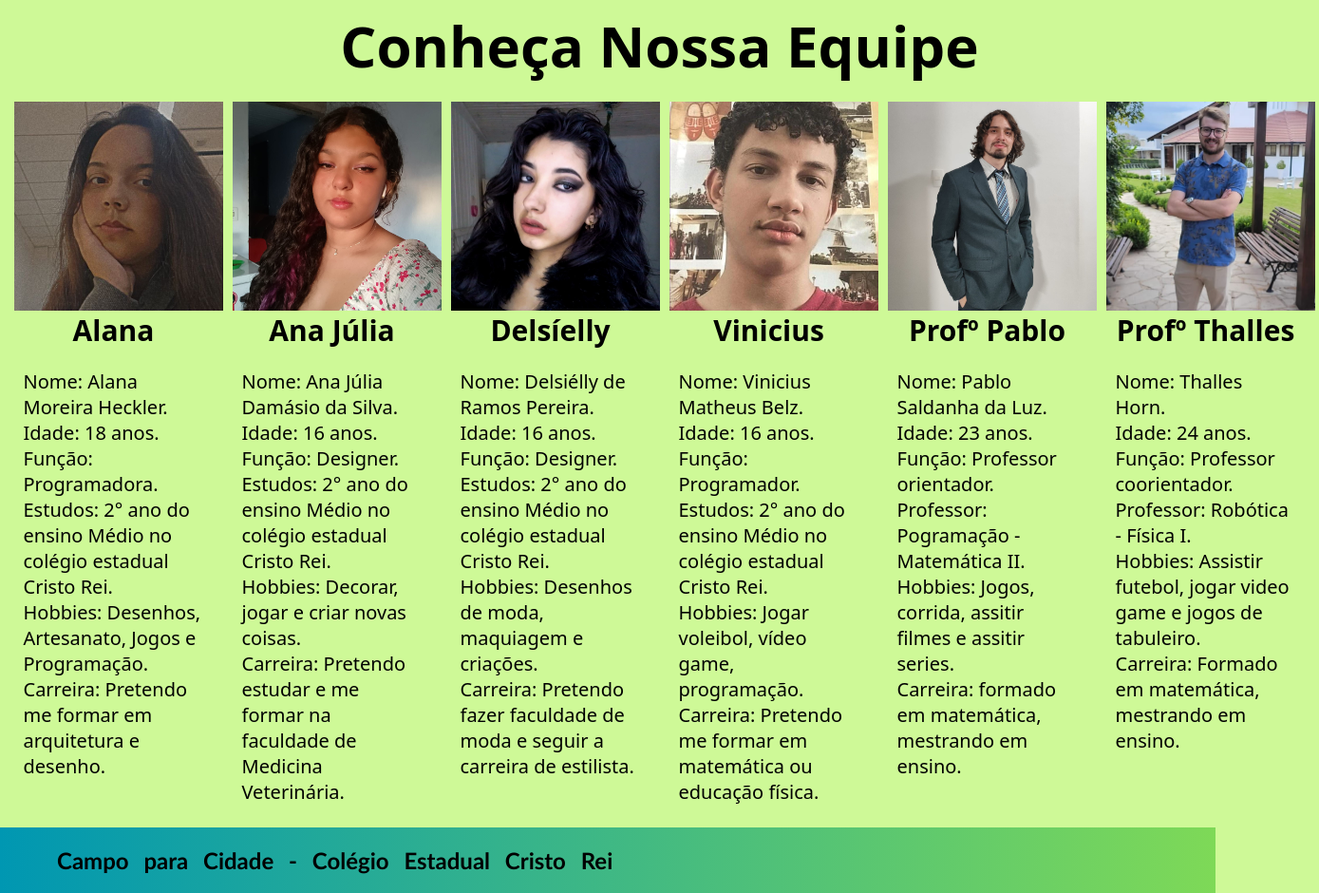
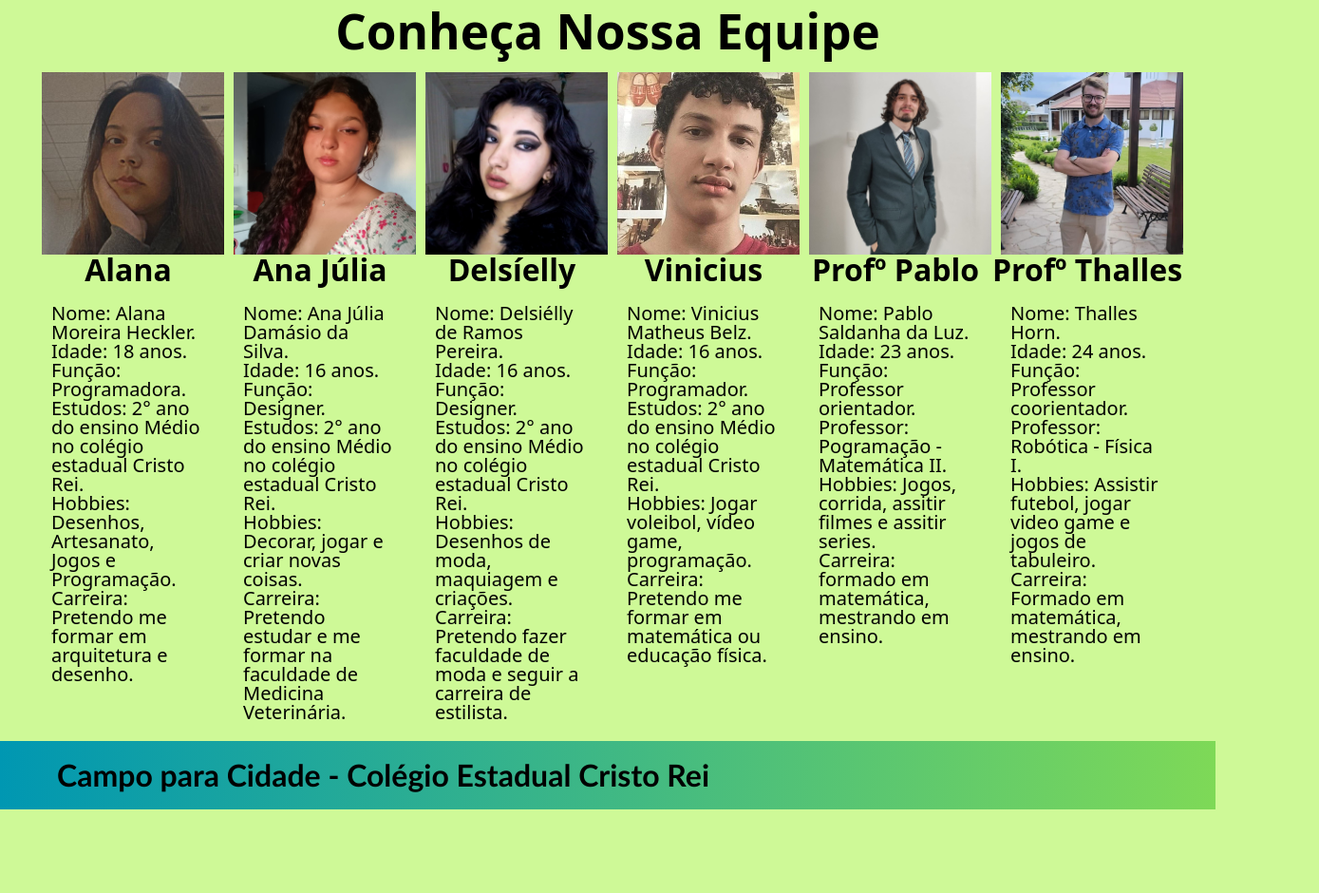
Before and after one commit to LanaRp14/Site-agrinho-conhe-a-guarapuava, a plain HTML site: page nos.html in a window 1280 px wide. Shown: the part 111-1051 px from the top of the page at 95% size, 1389 px wide, since content can reach past the window. After the commit the page ends 963 px from the top, so only its background shows below. Drawn offline with Linux system fonts and the light colour scheme.

Commit message:
Add files via upload

```diff
--- a/nos.css
+++ b/nos.css
@@ -67,20 +67,23 @@ body{
     grid-template-columns: repeat(8,1fr) ;
     grid-template-rows: repeat(8,1fr) ;
     max-height: 99vh;
+    flex-wrap: wrap;
 }
 .texto-conheça{
     grid-row: 1 ;
     grid-column: 1/9 ;
     text-align: center;
-    font-size: 30px;
+    font-weight: bold;
+    font-size: 4vw;
     font-family: system-ui, -apple-system, BlinkMacSystemFont, 'Segoe UI', Roboto, Oxygen, Ubuntu, Cantarell, 'Open Sans', 'Helvetica Neue', sans-serif;
     padding: 18px;
 }
 .alana{
+    font-weight: bold;
+    font-size: 2em;
     grid-row: 2 ;
     grid-column: 2 ;
     text-align: center;
-    font-size: 20px;
     font-family: system-ui, -apple-system, BlinkMacSystemFont, 'Segoe UI', Roboto, Oxygen, Ubuntu, Cantarell, 'Open Sans', 'Helvetica Neue', sans-serif;
 }
 .area-alana{
@@ -92,12 +95,11 @@ body{
     font-family: system-ui, -apple-system, BlinkMacSystemFont, 'Segoe UI', Roboto, Oxygen, Ubuntu, Cantarell, 'Open Sans', 'Helvetica Neue', sans-serif;
 }
 .ana-julia{
+    font-weight: bold;
+    font-size: 2em;
     grid-row: 2;
     grid-column: 3;
     text-align: center;
-    font-size: 20px;
-    text-align: center;
-    font-size: 20px;
     font-family: system-ui, -apple-system, BlinkMacSystemFont, 'Segoe UI', Roboto, Oxygen, Ubuntu, Cantarell, 'Open Sans', 'Helvetica Neue', sans-serif;
 
 }
@@ -113,7 +115,8 @@ body{
     grid-row: 2;
     grid-column: 4;
     text-align: center;
-    font-size: 20px;
+    font-weight: bold;
+    font-size: 2em;
     font-family: system-ui, -apple-system, BlinkMacSystemFont, 'Segoe UI', Roboto, Oxygen, Ubuntu, Cantarell, 'Open Sans', 'Helvetica Neue', sans-serif;
 }
 .area-delsielly{
@@ -128,7 +131,8 @@ body{
     grid-row: 2;
     grid-column: 5;
     text-align: center;
-    font-size: 20px;
+    font-weight: bold;
+    font-size: 2em;
     font-family: system-ui, -apple-system, BlinkMacSystemFont, 'Segoe UI', Roboto, Oxygen, Ubuntu, Cantarell, 'Open Sans', 'Helvetica Neue', sans-serif;
 
 }
@@ -144,7 +148,8 @@ body{
     grid-row: 2 ;
     grid-column: 6;
     text-align: center;
-    font-size: 20px;
+    font-weight: bold;
+    font-size: 2em;
     font-family: system-ui, -apple-system, BlinkMacSystemFont, 'Segoe UI', Roboto, Oxygen, Ubuntu, Cantarell, 'Open Sans', 'Helvetica Neue', sans-serif;
 }
 .area-pablo{
@@ -159,7 +164,8 @@ body{
     grid-row: 2;
     grid-column: 7;
     text-align: center;
-    font-size: 20px;
+    font-weight: bold;
+    font-size: 2em;
     font-family: system-ui, -apple-system, BlinkMacSystemFont, 'Segoe UI', Roboto, Oxygen, Ubuntu, Cantarell, 'Open Sans', 'Helvetica Neue', sans-serif;
 }
 .area-thalles{
@@ -171,8 +177,8 @@ body{
     font-family: system-ui, -apple-system, BlinkMacSystemFont, 'Segoe UI', Roboto, Oxygen, Ubuntu, Cantarell, 'Open Sans', 'Helvetica Neue', sans-serif;
 }
 .imagem-equipe{
-    width: 220px;
-    height: 220px;
+    width: 15vw;
+    height: 15vw;
     gap: 10px;
     display: flex;
     flex-direction: column;
@@ -183,16 +189,16 @@ body{
 .social {
     background-image: linear-gradient(to right, #0097b2,#7ed957);
     font-family: 'Gill Sans', 'Gill Sans MT', Calibri, 'Trebuchet MS', sans-serif;
-    gap: 10px;
     color: black;
-    word-spacing: 10px;
-    gap: 250px;
     padding: 20px;
     align-items: center;
-    margin-top: 90px;
     justify-content:end;
+    grid-row: 10;
+    grid-column: 1/9;
   }
 
   #nome {
+   font-size: 2em;
+   font-weight: bold;
    margin-left: 40px;
   }
--- a/nos.html
+++ b/nos.html
@@ -6,6 +6,7 @@
     <meta name="viewport" content="width=device-width, initial-scale=1.0">
     <title>Conheça nossa equipe</title>
     <link rel="stylesheet" href="nos.css">
+    <link rel="stylesheet" href="reset.css">
 </head>
 <body>
     <header class="cabecalho">
@@ -119,11 +120,12 @@
                 <br>Hobbies: Assistir futebol, jogar video game e jogos de tabuleiro.
                 <br>Carreira: Formado em matemática, mestrando em ensino.</p>
          </div>
-    </div>
     <footer class="social">
         <div id="nome">
            <h2>Campo para Cidade - Colégio Estadual Cristo Rei</h2>
         </div>
     </footer>
+    </div>
+
 </body>
 </html>
```
